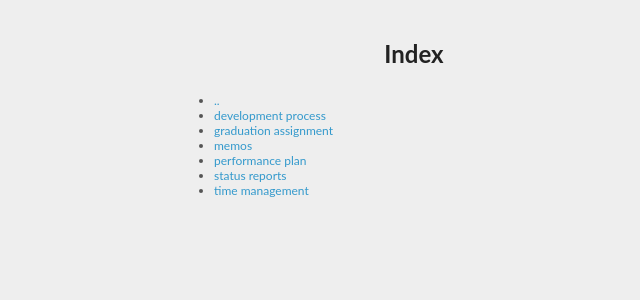
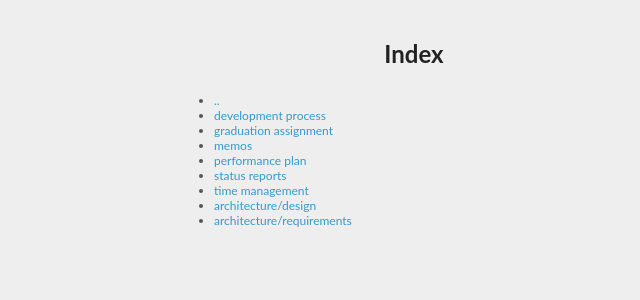
Before and after one commit to xeago/gradblog, a Jekyll site: the page built from graduation/index.md, in a window 1280 px wide. Shown: the top 300 px of the page, without its empty margins (226-866 px from the left). Built offline with Jekyll 4.4.1, drawn with Linux system fonts in a browser that asks for light colours; Markdown is read by kramdown in place of the engine named in the settings.

Commit message:
Update /graduation/index

```diff
--- a/graduation/index.md
+++ b/graduation/index.md
@@ -9,3 +9,5 @@ title: Index
 +   [performance plan](performance-plan.html)
 +   [status reports](status-reports.html)
 +   [time management](time-management.html)
++   [architecture/design](architecture/design.html)
++   [architecture/requirements](architecture/requirements.html)
```
